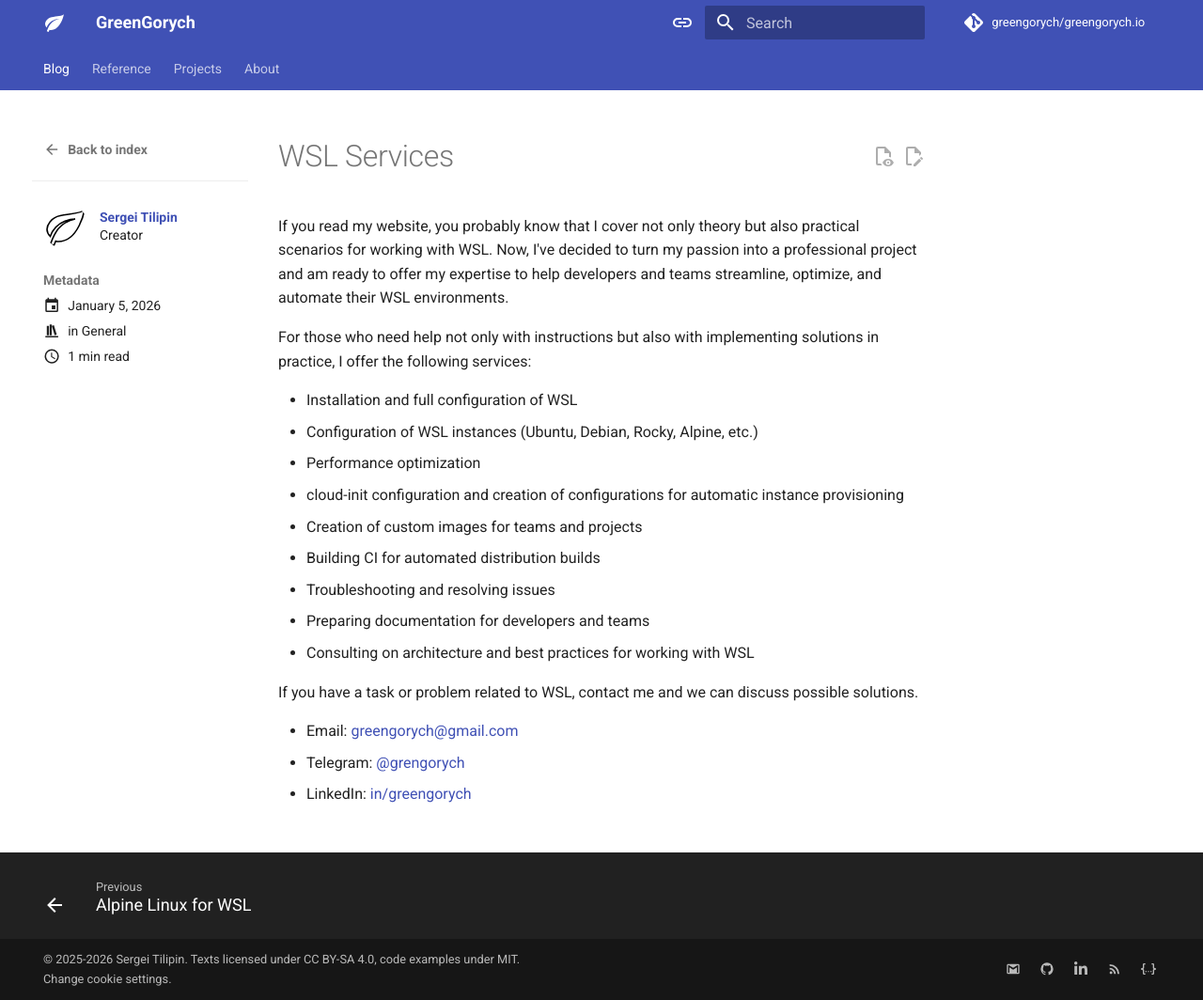
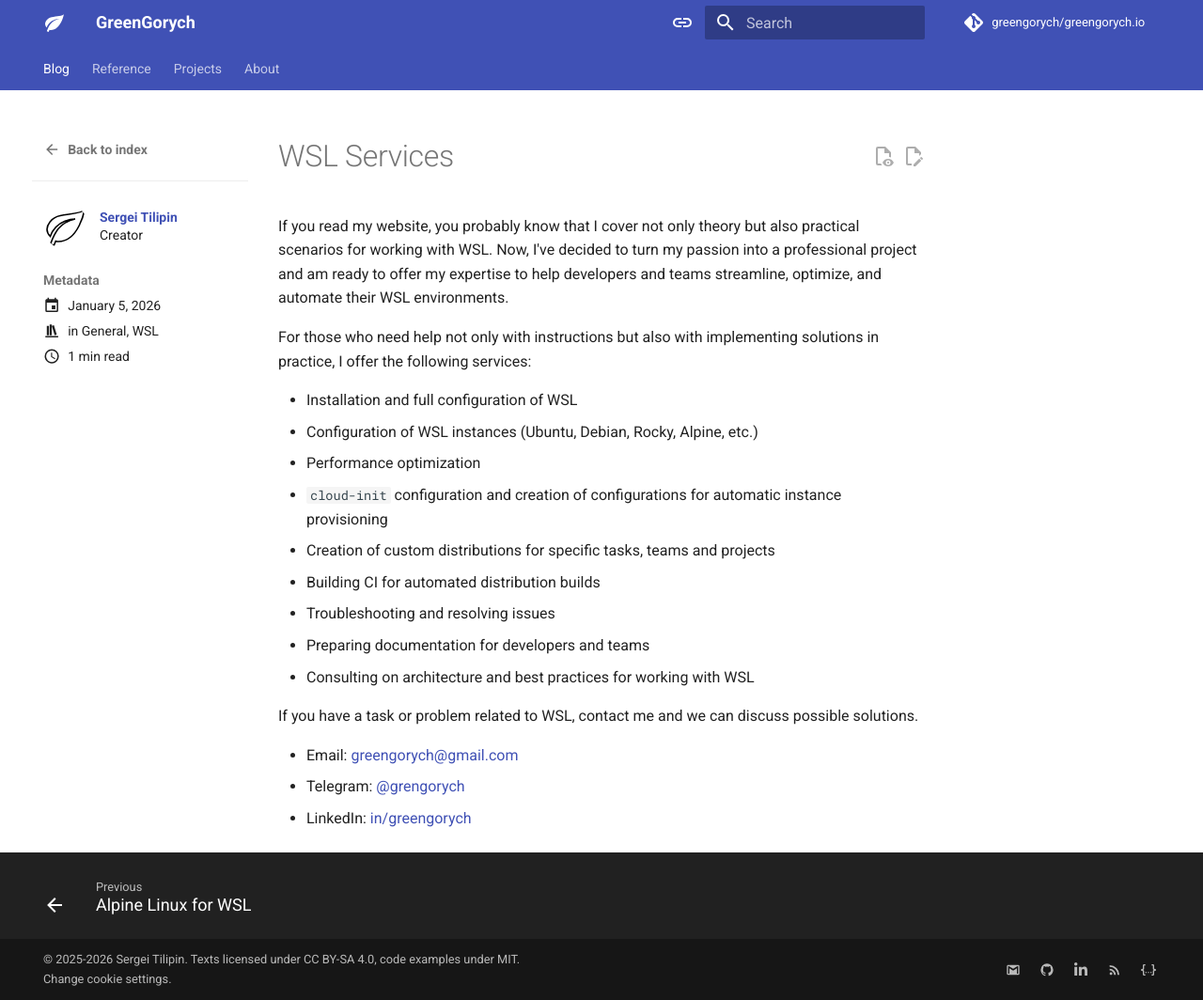
Before and after one commit to greengorych/greengorych.io, an MkDocs documentation site: the page built from docs/posts/wsl-services.md, in a window 1280 px wide and 1064 px high. Shown: the whole window at 94% size. Built offline with MkDocs 1.6.1 and Material for MkDocs 9.7.7, drawn with Linux system fonts in a browser that asks for light colours; plug-ins that fetch from the network failed and are left out; comment, search, counter and statistics services are not loaded.

Commit message:
docs(site): update WSL Services post

```diff
--- a/docs/posts/wsl-services.md
+++ b/docs/posts/wsl-services.md
@@ -6,6 +6,7 @@ authors:
   - greengorych
 categories:
   - General
+  - WSL
 description: Professional WSL services. Setup, optimization, custom images, CI/CD, and troubleshooting for developers and teams.
 ---
 
@@ -20,8 +21,8 @@ For those who need help not only with instructions but also with implementing so
 - Installation and full configuration of WSL
 - Configuration of WSL instances (Ubuntu, Debian, Rocky, Alpine, etc.)
 - Performance optimization
-- cloud-init configuration and creation of configurations for automatic instance provisioning
-- Creation of custom images for teams and projects
+- `cloud-init` configuration and creation of configurations for automatic instance provisioning
+- Creation of custom distributions for specific tasks, teams and projects
 - Building CI for automated distribution builds
 - Troubleshooting and resolving issues
 - Preparing documentation for developers and teams
```
